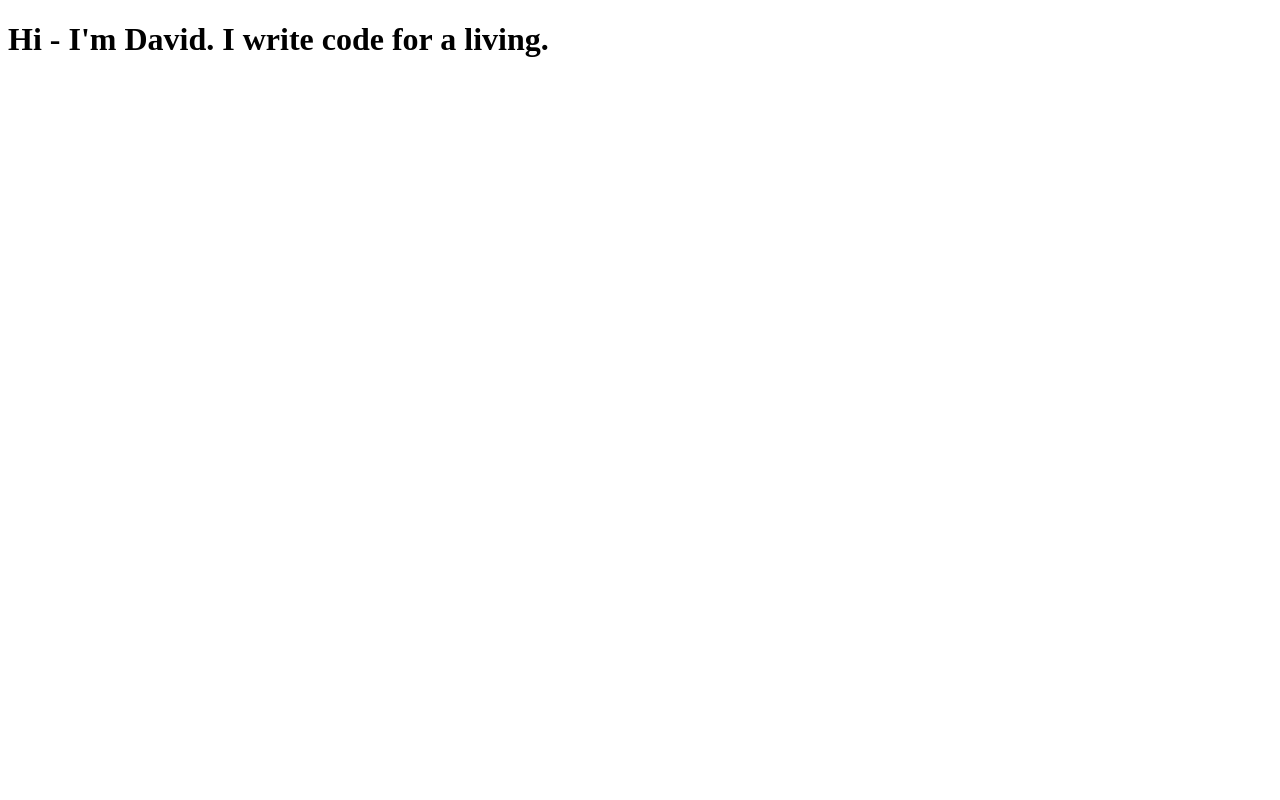
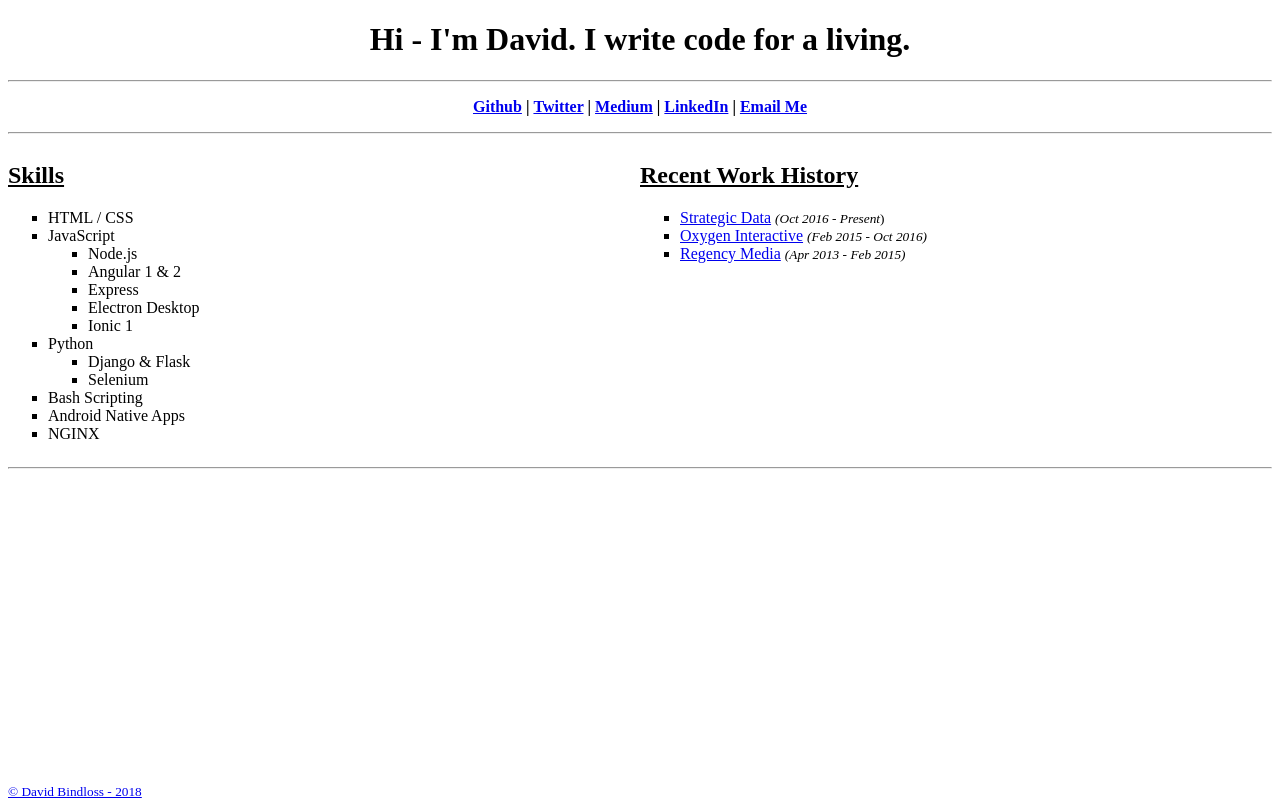
Before and after one commit to fossabot/davidbindloss.github.io, a plain HTML site: page index.html in a window 1280 px wide. Drawn offline with Linux system fonts and the light colour scheme.

Commit message:
Skills and that.

```diff
--- a/index.html
+++ b/index.html
@@ -1,12 +1,137 @@
 <!DOCTYPE html>
 <html lang="en">
+
 <head>
   <meta charset="UTF-8">
   <meta name="viewport" content="width=device-width, initial-scale=1.0">
   <meta http-equiv="X-UA-Compatible" content="ie=edge">
   <title>David Bindloss | Programmer Man</title>
+  <style>
+    #title,
+    #links {
+      text-align: center;
+    }
+
+    #links #link-list {
+      list-style: none;
+      padding-left: 0;
+    }
+
+    #links #link-list li {
+      display: inline;
+      font-weight: bold;
+    }
+
+    #skills,
+    .nested-list,
+    #employment {
+      list-style: square;
+    }
+
+    main {
+      width: 100%;
+      display: table;
+
+    }
+
+    main section {
+      display: table-cell;
+      width: 50%;
+
+    }
+
+    #footer {
+      position: fixed;
+      bottom: 0;
+      display: block;
+      text-align: right;
+    }
+
+  </style>
 </head>
+
 <body>
-    <h1>Hi - I'm David. I write code for a living.</h1>
+  <h1 id="title">Hi - I'm David. I write code for a living.</h1>
+  <hr>
+  <section id="links">
+    <ol id="link-list">
+      <li>
+        <a target="_blank" href="https://github.com/DavidBindloss">Github</a> | </li>
+      <li>
+        <a target="_blank" href="https://twitter.com/davidbindloss">Twitter</a> | </li>
+      <li>
+        <a target="_blank" href="https://medium.com/@davidbindloss">Medium</a> | </li>
+      <li>
+        <a target="_blank" href="https://www.linkedin.com/in/davidbindloss">LinkedIn</a> | </li>
+      <li>
+        <a href="mailto:dbindloss+website@gmail.com">Email Me</a>
+      </li>
+    </ol>
+    <hr>
+  </section>
+  <main>
+    <section>
+      <h2>
+        <u>Skills</u>
+      </h2>
+      <ol id="skills">
+        <li>HTML / CSS</li>
+        <li>JavaScript
+          <ol class="nested-list">
+            <li>Node.js</li>
+            <li>Angular 1 &amp; 2</li>
+            <li>Express</li>
+            <li>Electron Desktop</li>
+            <li>Ionic 1</li>
+          </ol>
+        </li>
+        <li>Python
+          <ol class="nested-list">
+            <li>Django &amp; Flask</li>
+            <li>Selenium</li>
+          </ol>
+        </li>
+        <li>Bash Scripting</li>
+        <li>Android Native Apps</li>
+        <li>NGINX</li>
+      </ol>
+    </section>
+    <section>
+      <h2>
+        <u>Recent Work History</u>
+      </h2>
+      <ol id="employment">
+        <li>
+          <a target="_blank" href="https://www.strategicdata.com.au/">Strategic Data</a>
+          <span>
+            <small>
+              <i>(Oct 2016 - Present</i>)</small>
+          </span>
+        </li>
+        <li>
+          <a target="_blank" href="https://www.linkedin.com/company/oxygen-interactive-marketing/">Oxygen Interactive</a>
+          <span>
+            <small>
+              <i>(Feb 2015 - Oct 2016)</i>
+            </small>
+          </span>
+        </li>
+        <li>
+          <a target="_blank" href="http://www.regencymedia.com.au/">Regency Media</a>
+          <span>
+            <small>
+              <i>(Apr 2013 - Feb 2015)</i>
+            </small>
+          </span>
+        </li>
+      </ol>
+    </section>
+  </main>
+  <hr>
+
+  <footer id="footer">
+      <small><a href="mailto:dbindloss+website@gmail.com">&copy; David Bindloss - 2018</a></small>
+  </footer>
 </body>
+
 </html>
```
